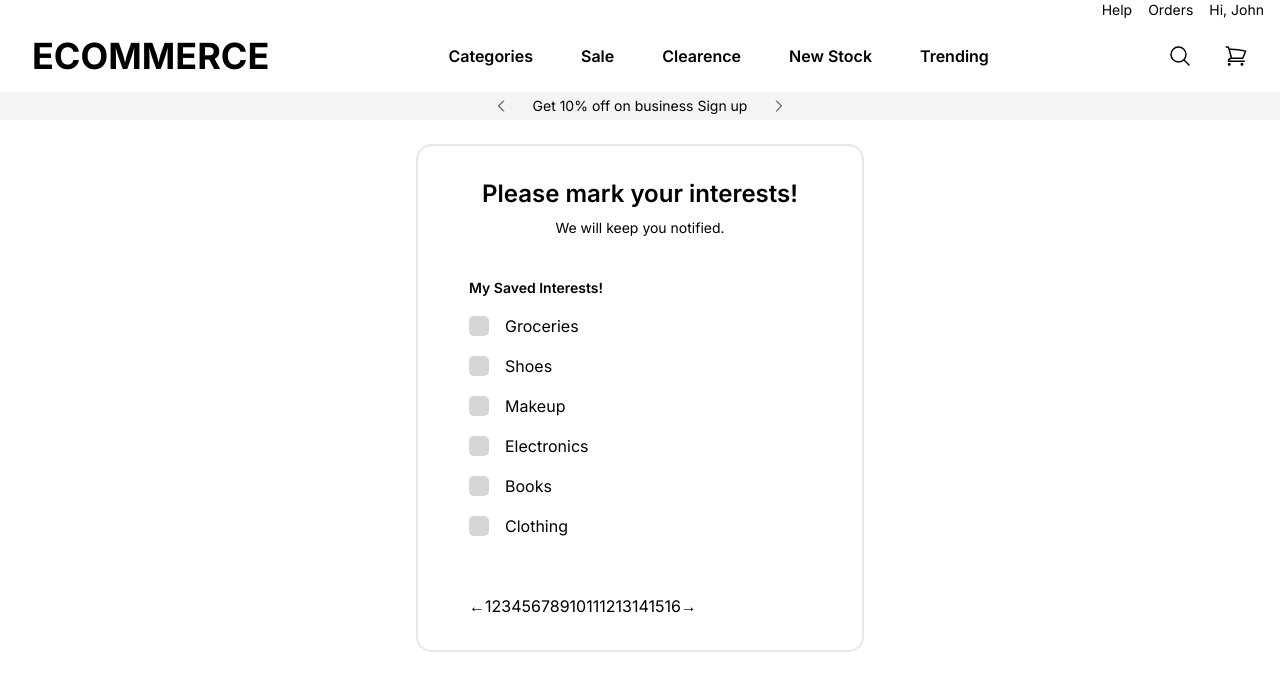
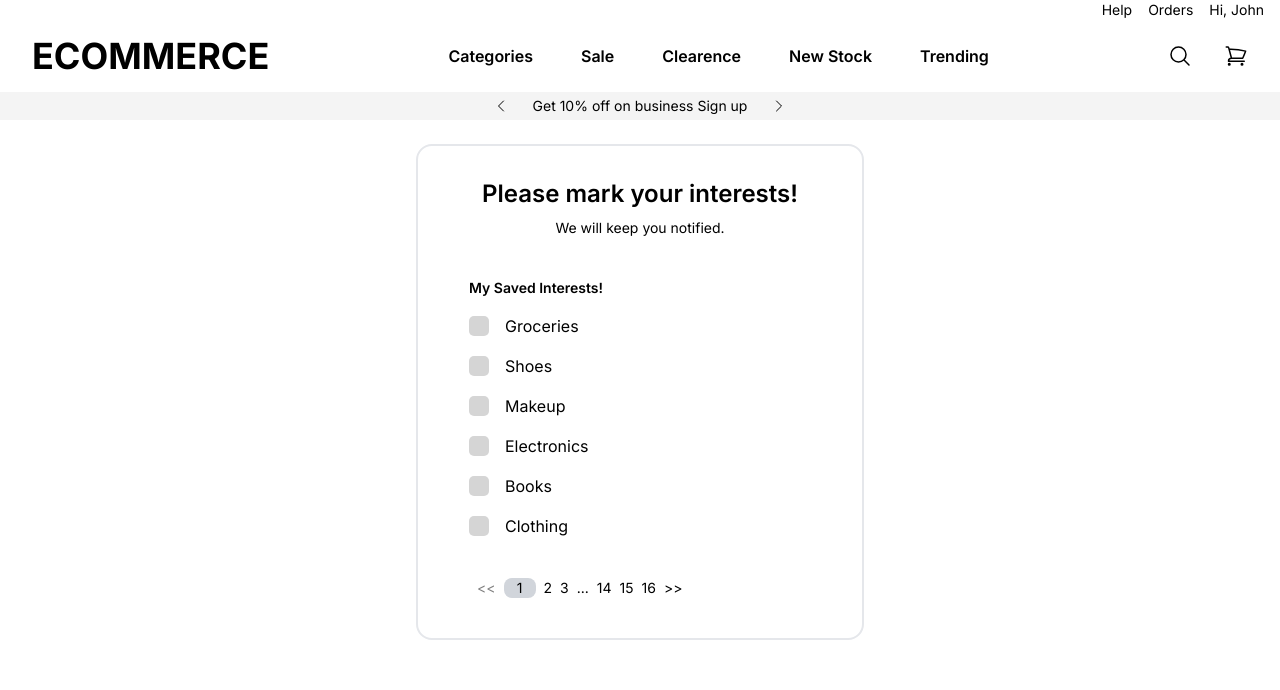
Before and after one commit to VibhourSharma/ecommerce-interests, a React (Vite) app: page /interests in a window 1280 px wide. Shown: the top 690 px of the page. Built offline with nearby package versions, Linux system fonts and the light colour scheme.

Commit message:
🚀Feat: Added Pagination

```diff
--- a/src/components/Interests.jsx
+++ b/src/components/Interests.jsx
@@ -1,27 +1,15 @@
 import React, { useState, useEffect } from "react";
+import ReactPaginate from "react-paginate";
 import categoriesData from "../Data";
+const itemsPerPage = 6;
 
 const Interests = () => {
-  const [page, setPage] = useState(1);
   const [selectedInterests, setSelectedInterests] = useState([]);
+  const [currentPage, setCurrentPage] = useState(0);
   const categories = categoriesData.categories;
 
-  useEffect(() => {
-    const savedInterests = JSON.parse(
-      localStorage.getItem("selectedInterests")
-    );
-    if (savedInterests && savedInterests.length > 0) {
-      setSelectedInterests(savedInterests);
-    }
-  }, []);
-
-  const selectPageHandler = (selectedPage) => {
-    if (
-      selectedPage >= 1 &&
-      selectedPage <= categories.length / 6 &&
-      selectedPage !== page
-    )
-      setPage(selectedPage);
+  const handlePageClick = (data) => {
+    setCurrentPage(data.selected);
   };
 
   const handleCheckboxChange = (event) => {
@@ -47,11 +35,15 @@ const Interests = () => {
       <div className="border-2 flex items-center justify-center flex-col mt-6 p-8 w-[35%] rounded-2xl">
         <div className="font-[600] text-2xl">Please mark your interests!</div>
         <span className="text-sm mt-2">We will keep you notified.</span>
-        <form onSubmit="" className="flex flex-col mt-10 w-[90%]">
+        <form className="flex flex-col mt-10 w-[90%]">
           <p className="text-sm font-[600] mb-2">My Saved Interests!</p>
           <div className="flex flex-col">
-            {categories.slice(page * 6 - 6, page * 6).map((category, index) => {
-              return (
+            {categories
+              .slice(
+                currentPage * itemsPerPage,
+                currentPage * itemsPerPage + itemsPerPage
+              )
+              .map((category, index) => (
                 <label
                   key={category.id}
                   className="font-[400] text-[16px] py-2 flex gap-4 items-center justify-start"
@@ -65,28 +57,26 @@ const Interests = () => {
                   />
                   {category.name}
                 </label>
-              );
-            })}
+              ))}
           </div>
-          {categories.length > 0 && (
-            <div className="mt-12">
-              <span onClick={() => selectPageHandler(page - 1)}>←</span>
-              {[...Array(categories.length / 6)].map((_, i) => {
-                return (
-                  <span
-                    key={i}
-                    className="cursor-pointer"
-                    onClick={() => selectPageHandler(i + 1)}
-                  >
-                    {i + 1}
-                  </span>
-                );
-              })}
-
-              <span onClick={() => selectPageHandler(page + 1)}>→</span>
-            </div>
-          )}
         </form>
+        {categories.length > itemsPerPage && (
+          <div className="flex w-[90%] mt-6 p-2">
+            <ReactPaginate
+              breakLabel="..."
+              nextLabel=">>"
+              onPageChange={handlePageClick}
+              pageRangeDisplayed={3}
+              pageCount={Math.ceil(categories.length / itemsPerPage)}
+              previousLabel="<<"
+              renderOnZeroPageCount={null}
+              containerClassName="pagination"
+              activeClassName="bg-gray-300 w-8 rounded-lg text-center"
+              className="flex gap-2 text-sm"
+              disabledClassName="opacity-50 cursor-not-allowed"
+            />
+          </div>
+        )}
       </div>
     </div>
   );
```
